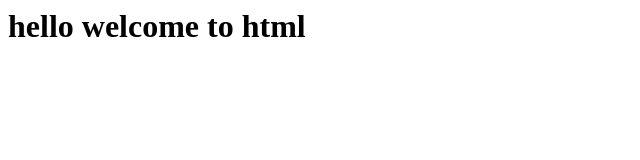
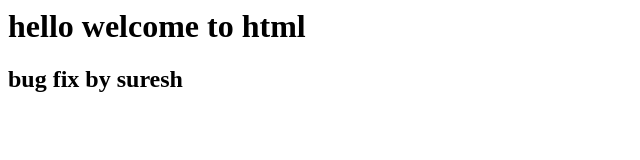
Before and after one commit to Su-res-h/oct1classdemo, a plain HTML site: page index.html in a window 1280 px wide. Shown: the whole page, without its empty margins (0-640 px from the left). Drawn offline with Linux system fonts and the light colour scheme.

Commit message:
bugfixchanges

```diff
--- a/index.html
+++ b/index.html
@@ -1 +1,2 @@
 <h1>hello welcome to html</h1>
+<h2>bug fix by suresh</h2>
```
